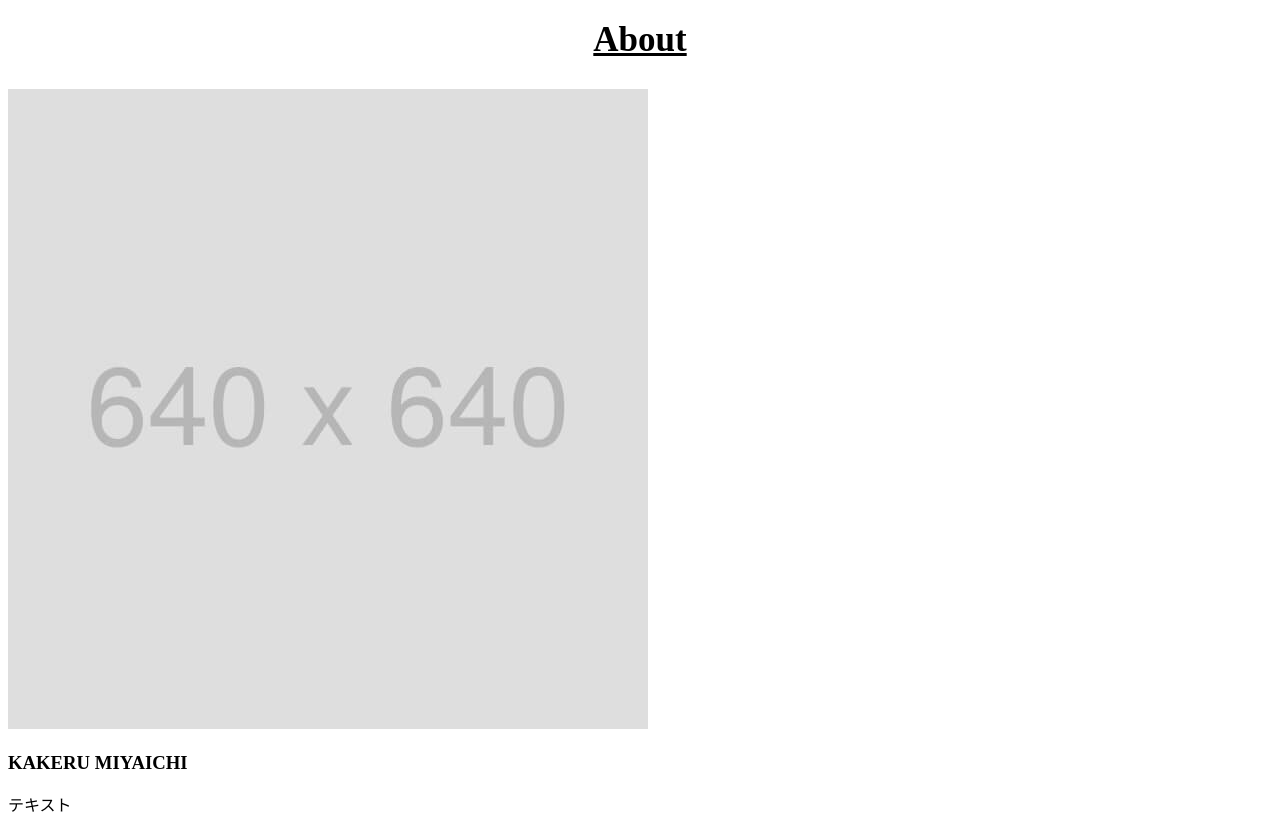
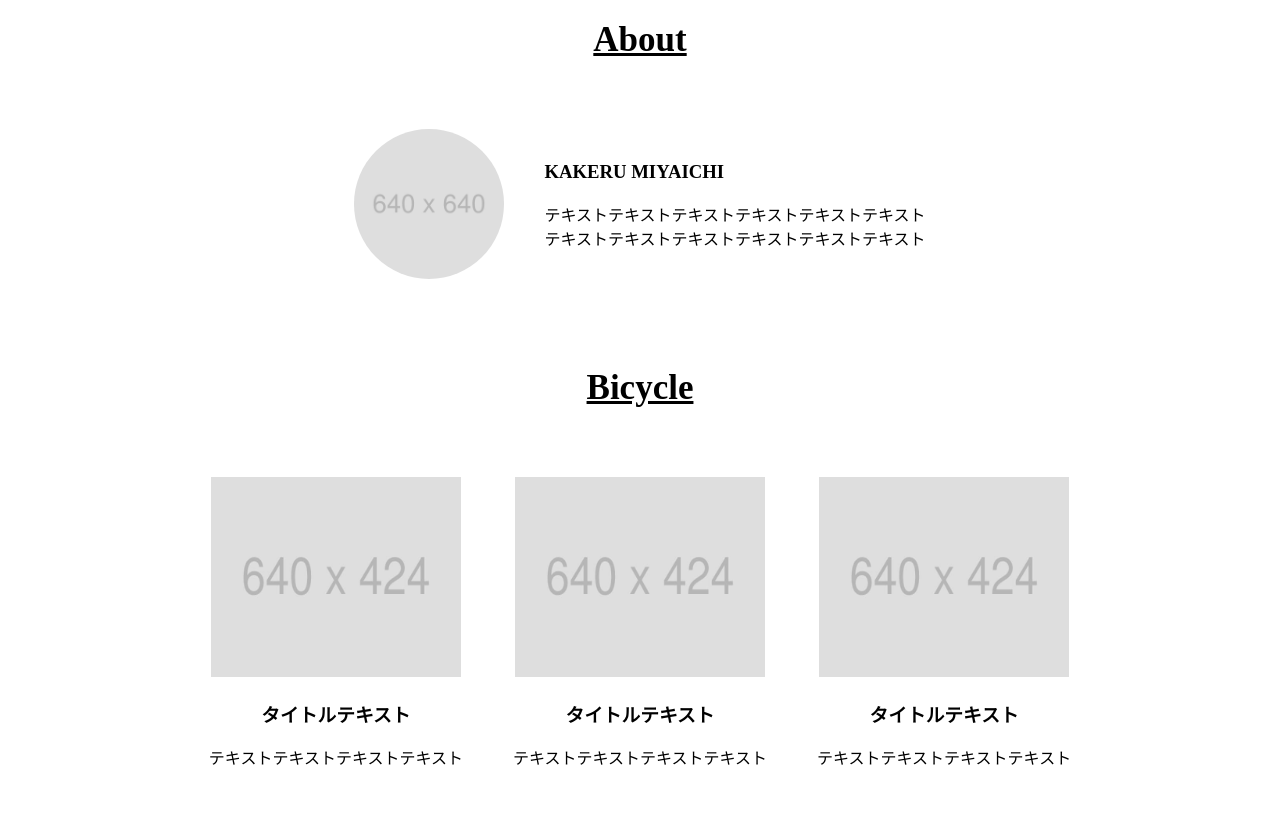
Before and after one commit to RyoTTT/practice79, a plain HTML site: page index.html in a window 1280 px wide. Shown: the part 940-1759 px from the top of the page. After the commit the page ends 1733 px from the top, so only its background shows below. Drawn offline with Linux system fonts and the light colour scheme.

Commit message:
last commit

```diff
--- a/index.html
+++ b/index.html
@@ -20,27 +20,34 @@
         <div class="mainvisual"><img src="./img/mainvisual.jpg"></div>
         <section class="about">
             <h2 class="HAbout">About</h2>
+         <div class="detail">
             <img class="aboutimg"src="./img/about.jpg">
+          <div class="text">
             <h3>KAKERU MIYAICHI</h3>
-            <p>テキスト</p>
+            <p>テキストテキストテキストテキストテキストテキスト<br>
+                テキストテキストテキストテキストテキストテキスト</p>
+          </div>
+         </div>
         </section>
         <section class="bicycle">
             <h2 class="HBicycle">Bicycle</h2>
-            <div class="item">
+          <div class="three">
+            <div class="item1">
+                <img src="/img/bicycle1.jpg">
                 <h3>タイトルテキスト</h3>
-                <img src="/img/bicycle1.jpg">
-                <p>テキスト</p>
+                <p>テキストテキストテキストテキスト</p>
             </div>
-            <div class="item">
+            <div class="item2">
+                <img src="/img/bicycle2.jpg">
                 <h3>タイトルテキスト</h3>
-                <img src="/img/bicycle2.jpg">
-                <p>テキスト</p>
+                <p>テキストテキストテキストテキスト</p>
             </div>
-            <div class="item">
+            <div class="item3">
+                <img src="/img/bicycle3.jpg">
                 <h3>タイトルテキスト</h3>
-                <img src="/img/bicycle3.jpg">
-                <p>テキスト</p>
+                <p>テキストテキストテキストテキスト</p>
             </div>
+          </div>
         </section>
 
     </main>
--- a/stylesheet.css
+++ b/stylesheet.css
@@ -18,10 +18,61 @@ li {
 }
 .mainvisual img {
     width: 100%;
-    height: 170%;
+    height: 50%;
+}
+.detail {
+    display: flex;
+    justify-content: center;
+    align-items: center;
 }
 .HAbout {
     text-align: center;
     text-decoration: underline;
     font-size:35px;
+    padding-bottom: 40px;
 }
+.about img{
+    width:150px;
+    height:150px;
+    border-radius: 50%;
+
+}
+.text {
+    text-align: left;
+    padding-left: 40px;
+}
+.HBicycle{
+    text-align: center;
+    text-decoration: underline;
+    font-size:35px;
+    padding-bottom: 40px;
+    padding-top: 60px;
+}
+.three {
+    display:flex;
+    justify-content:center;
+    align-items: center;
+}
+.item1 img{
+    width:250px;
+    height: 200px;
+}
+.item2 img{
+    width:250px;
+    height: 200px;
+}
+.item3 img{
+    width:250px;
+    height: 200px;
+}
+.item1 {
+    text-align: center;
+    padding-right: 50px;
+}
+.item2 {
+    text-align: center;
+    padding-right: 50px;
+}
+.item3 {
+    text-align: center;
+}
```
